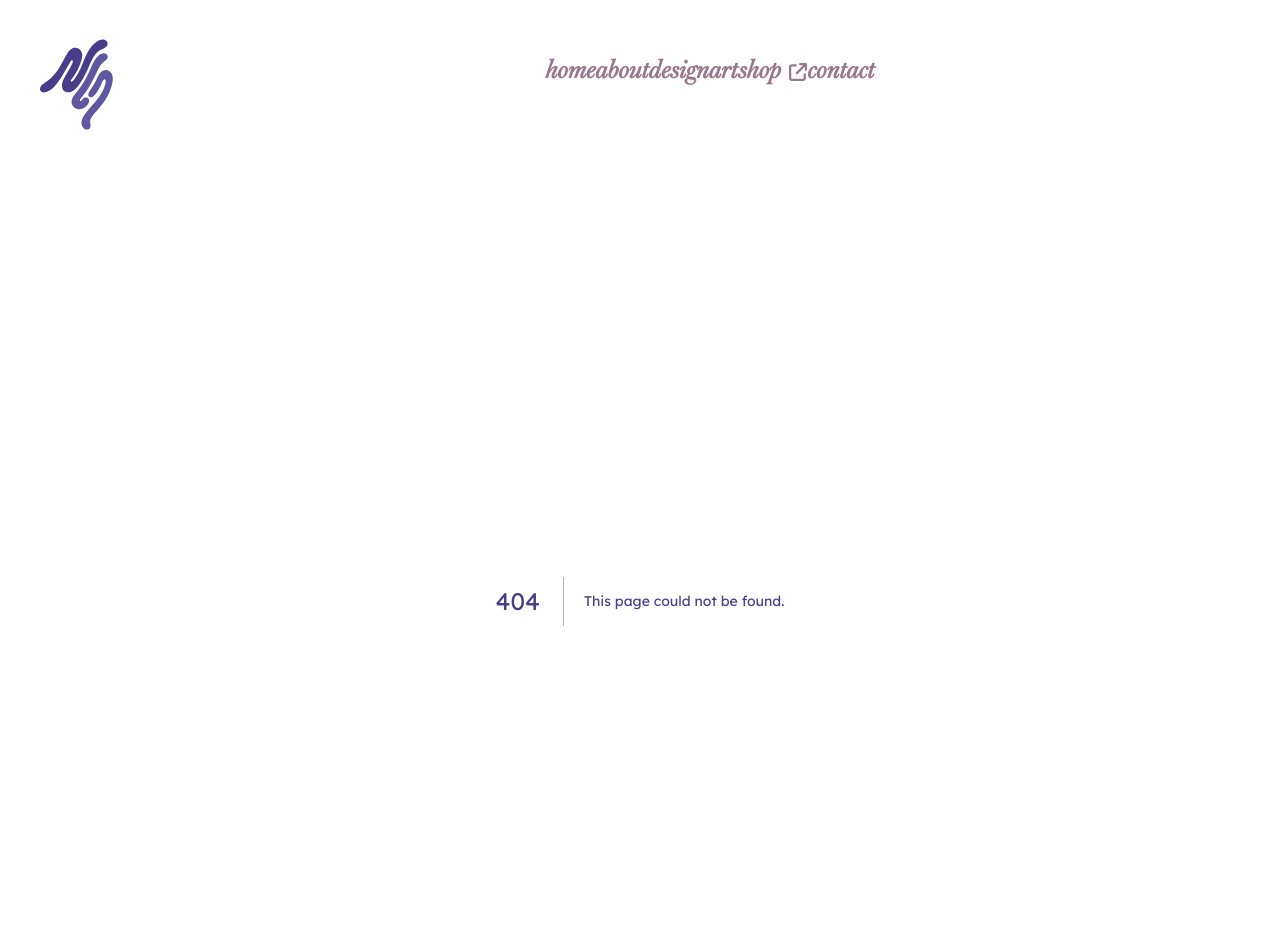
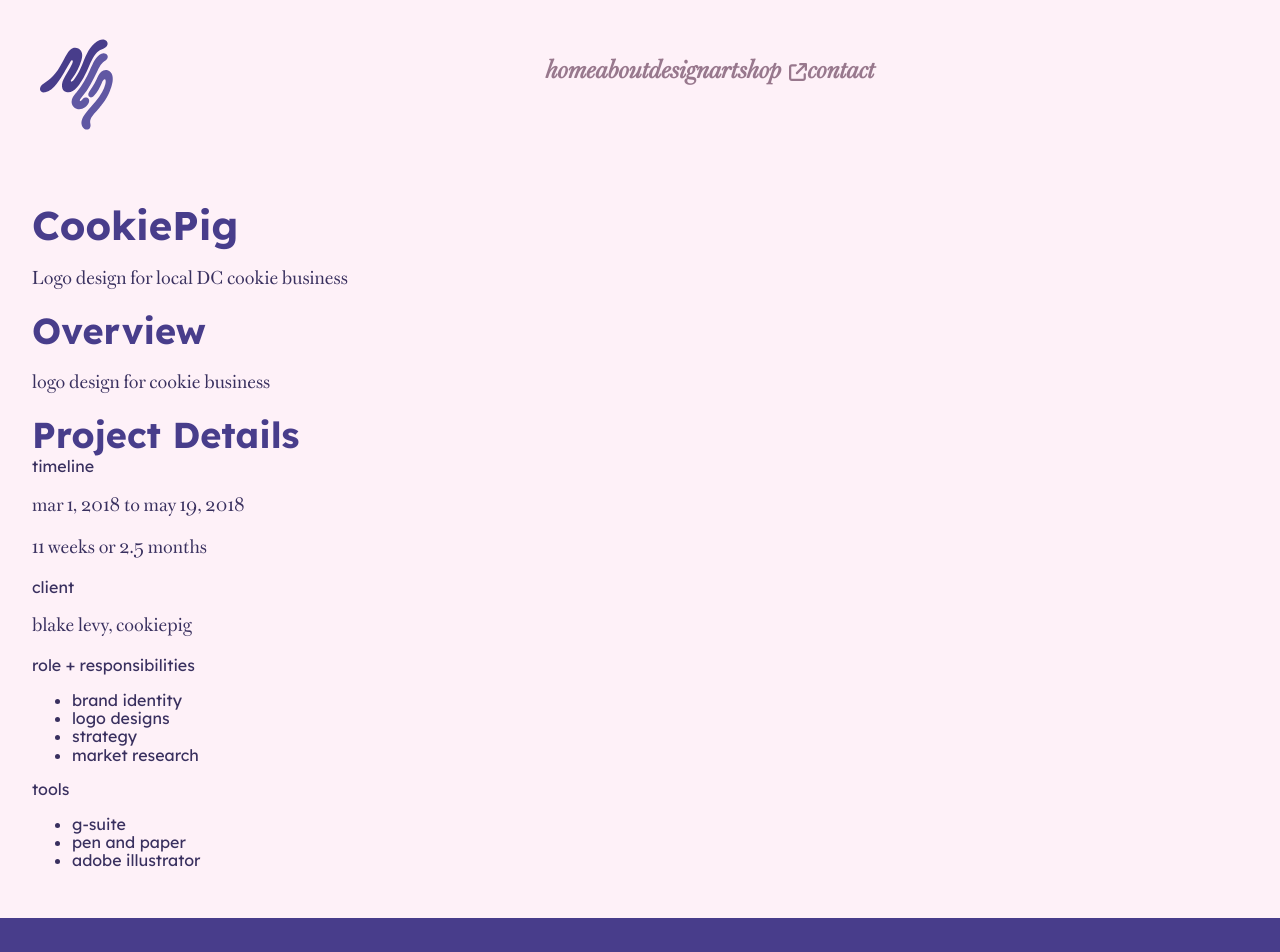
Before and after one commit to itsngansense/ngansequitur, a Next.js app: page /design/cookiepig in a window 1280 px wide. Before the commit this address had no page. Shown: the top 952 px of the page. Built offline with nearby package versions, Linux system fonts and the light colour scheme; a web font is replaced by a local one.

Commit message:
added content for cookiepig logo

```diff
--- /dev/null
+++ b/src/app/design/cookiepig/page.tsx
@@ -0,0 +1,50 @@
+// acc case study
+import Link from 'next/link'
+import Image from 'next/image'
+
+export default function caseStudy() {
+  return (
+    <article>
+      <header className="project-header">
+        <h1 className="project-title">CookiePig</h1>
+        <p className="project-subtitle">Logo design for local DC cookie business</p>
+      </header>
+      <section className="project-summary">
+        <h2>Overview</h2>
+        <p>logo design for cookie business</p>
+      </section>
+      <section className="project-details">
+        <h2>Project Details</h2>
+      </section>
+
+      <aside>
+        <section>
+          <span>timeline</span>
+          <p>mar 1, 2018 to may 19, 2018</p>
+          <p>11 weeks or 2.5 months</p>
+        </section>
+        <section>
+          <span>client</span>
+          <p>blake levy, cookiepig</p>
+        </section>
+        <section>
+          <span>role + responsibilities</span>
+          <ul>
+            <li>brand identity</li>
+            <li>logo designs</li>
+            <li>strategy</li>
+            <li>market research</li>
+          </ul>
+        </section>
+        <section>
+          <span>tools</span>
+          <ul>
+            <li>g-suite</li>
+            <li>pen and paper</li>
+            <li>adobe illustrator</li>
+          </ul>
+        </section>
+      </aside>
+    </article>
+  )
+}
```
Also changed, not shown: src/app/design/projects.json (+8 -0 lines).
